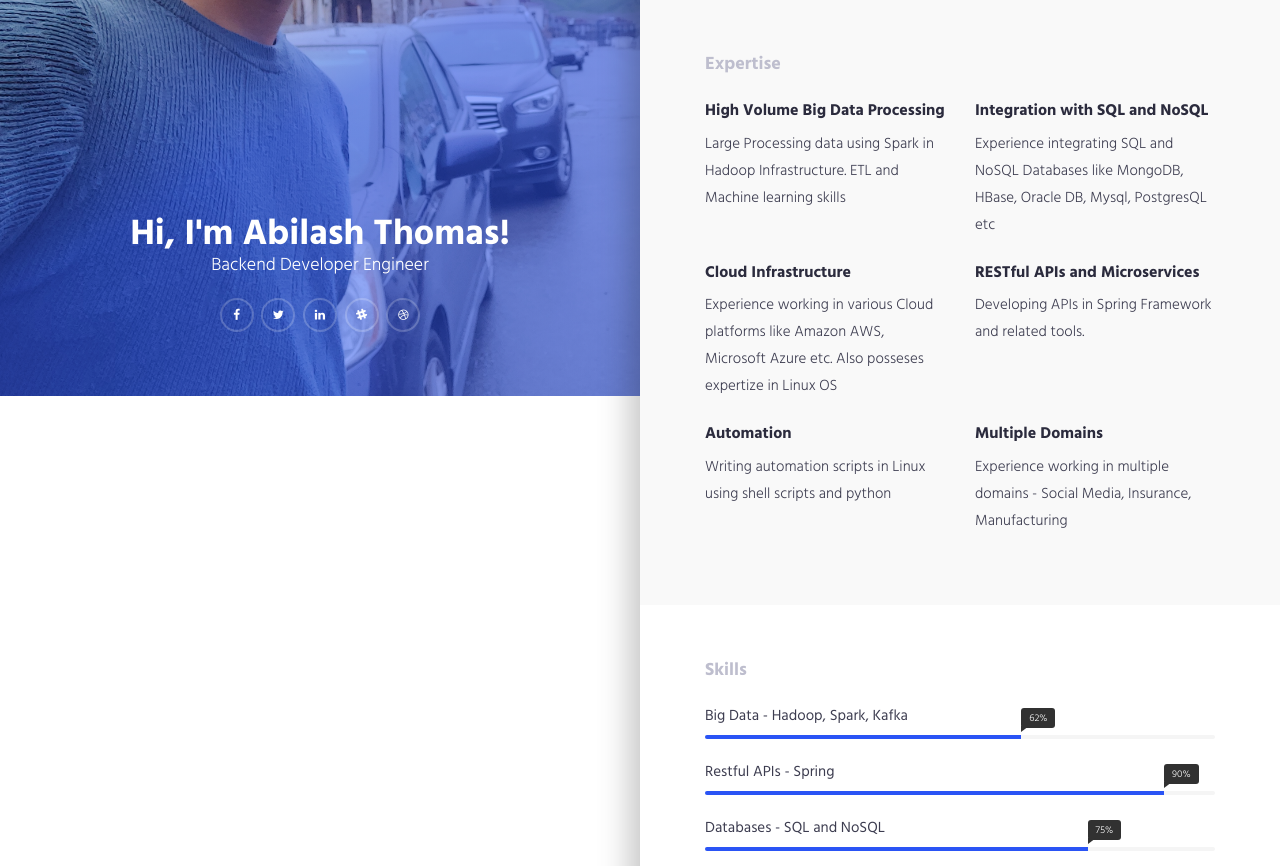
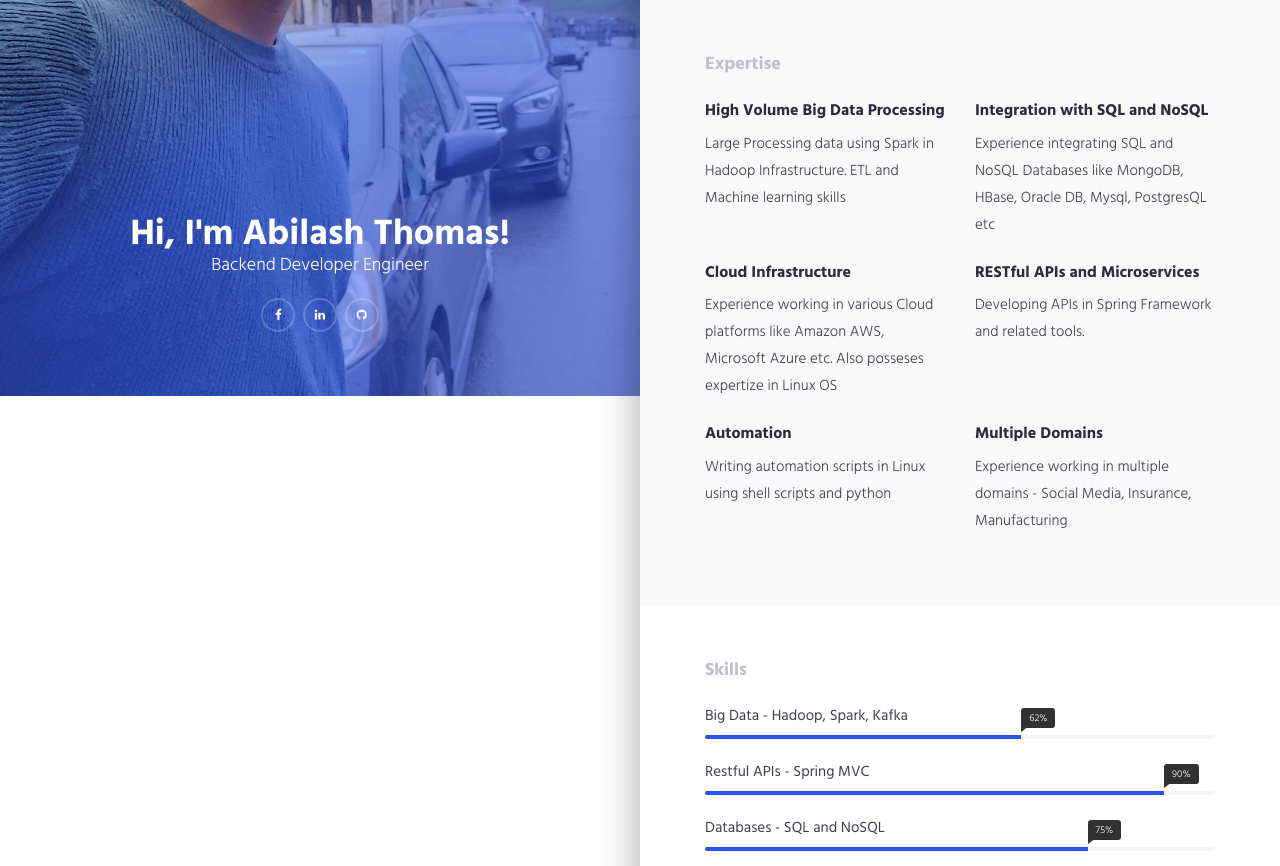
Before and after one commit to abilashgt/profilephp, a PHP site: page / in a window 1280 px wide. Shown: the part 404-1270 px from the top of the page. Run offline with PHP 8.4, Linux system fonts and the light colour scheme.

Commit message:
update contacts

```diff
--- a/index.php
+++ b/index.php
@@ -46,11 +46,9 @@
 
             <p class="lead">Backend Developer Engineer</p>
             <ul class="social-icon">
-                <li><a href="#"><i class="fa fa-facebook" aria-hidden="true"></i></a></li>
-                <li><a href="#"><i class="fa fa-twitter" aria-hidden="true"></i></a></li>
-                <li><a href="#"><i class="fa fa-linkedin" aria-hidden="true"></i></a></li>
-                <li><a href="#"><i class="fa fa-slack" aria-hidden="true"></i></a></li>
-                <li><a href="#"><i class="fa fa-dribbble" aria-hidden="true"></i></a></li>
+                <li><a href="https://www.facebook.com/abilashgt"><i class="fa fa-facebook" aria-hidden="true"></i></a></li>
+                <li><a href="https://www.linkedin.com/in/abilashgt/"><i class="fa fa-linkedin" aria-hidden="true"></i></a></li>
+                <li><a href="https://github.com/abilashgt"><i class="fa fa-github" aria-hidden="true"></i></a></li>
             </ul>
         </div>
         <div class="profile-img"></div>
@@ -192,7 +190,7 @@
 
 
                     <div class="progress-item">
-                        <span class="progress-title">Restful APIs - Spring</span>
+                        <span class="progress-title">Restful APIs - Spring MVC</span>
 
                         <div class="progress">
                             <div class="progress-bar" role="progressbar" aria-valuenow="90" aria-valuemin="0"
@@ -457,6 +455,10 @@
                     <strong>Email</strong><br>
                     <a href="mailto:abilash4work@gmail.com">abilash4work@gmail.com</a>
                 </address>
+                <address>
+                    <strong>Linked-In</strong><br>
+                    <a href="https://www.linkedin.com/in/abilashgt/">https://www.linkedin.com/in/abilashgt/</a>
+                </address>
             </div>
         </div>
         <!--.row-->
```
